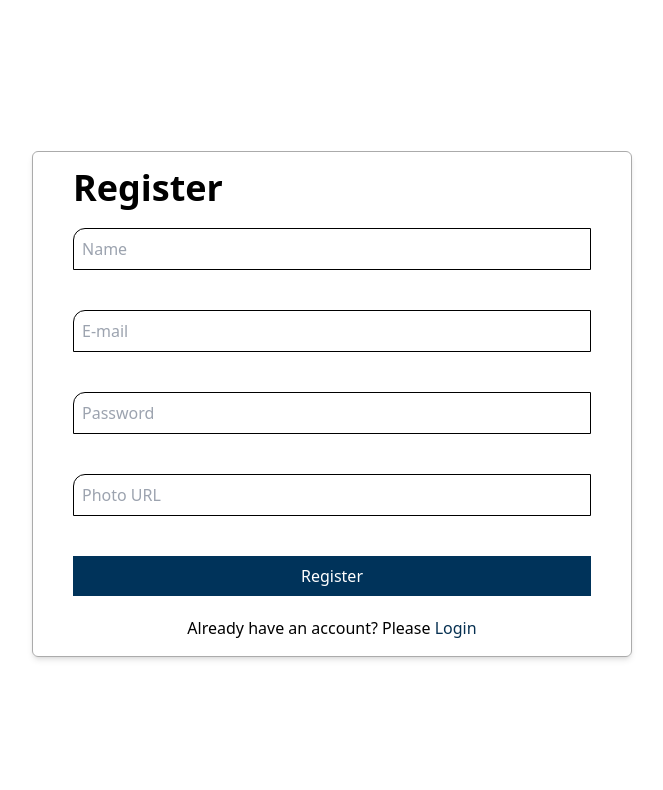
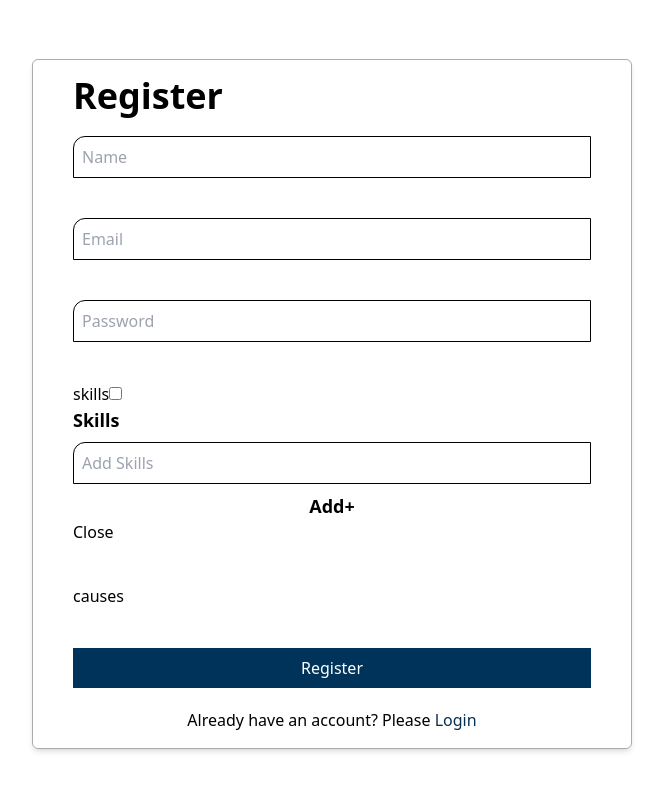
Before and after one commit to mohdbinharun56/hands-on-volunteering-platform, a React (Vite) app in the folder frontend/: page /register in a window 1280 px wide. Shown: the top 790 px of the page, without its empty margins (308-971 px from the left). Built offline with nearby package versions, Linux system fonts and the light colour scheme.

Commit message:
user authentication completed

```diff
--- a/frontend/src/pages/Authentication/Signup.jsx
+++ b/frontend/src/pages/Authentication/Signup.jsx
@@ -3,29 +3,81 @@ import { useForm } from "react-hook-form";
 import { Link } from "react-router-dom";
 
 const Signup = () => {
-    const [error,setError] = useState("");
+    const [error, setError] = useState("");
+    const [skillsError, setSkillsError] = useState("");
+    const [skillsInput, setSkillsInputs] = useState("");
+    const [skills, setSkills] = useState([]);
+    const [causesInput, setCausesInput] = useState("");
+    const [causes, setCauses] = useState([]);
+    const [causesError, setCausesError] = useState("");
 
     const { register, handleSubmit, formState: { errors } } = useForm();
     // register button call method
-    const handleRegister = (data) => {
+    const handleRegister = (data, e) => {
+        e.preventDefault();
         // console.log(data);
-        const { Name, Email, Password, Photo } = data;
+        const { name, email, password } = data;
 
-        if (Password.length < 6) {
+        if (password.length < 6) {
             setError('Password must be at least 6 characters or long');
             return;
         }
-        if (!/[A-Z]/.test(Password)) {
+        if (!/[A-Z]/.test(password)) {
             setError('Password must contain at least one UPPERCASE');
             return;
         }
-        if (!/[a-z]/.test(Password)) {
+        if (!/[a-z]/.test(password)) {
             setError('Password must contain at least one lowercase');
             return;
         }
+        if (skills.length === 0) {
+            setSkillsError("Skills is required");
+            return;
+        }
+        if (causes.length === 0) {
+            setCausesError("Causes is required");
+            return;
+        }
+        e.target.reset();
+        console.log({ "name": name, "Email": email, 'Password': password, skills, causes })
         setError("");
-        console.log({"name":Name, "Email":Email, 'Password': Password,'Photo':Photo})
+        setSkillsError("");
+        setCausesError("")
+        setSkills("");
+        setCauses("");
 
+        const newUser = {
+            name,email,password,skills,causes
+        }
+
+        // register user
+        fetch('http://localhost:5000/users/registers-user',{
+            method: "POST",
+            headers: {'content-type': 'application/json'},
+            body: JSON.stringify(newUser)
+        })
+        .then(res=>res.json())
+        .then(data=>console.log(data))
+        .catch(error=>setError(error.message))
+
+    }
+
+    const handleAddSkills = () => {
+        if (skillsInput !== "") {
+            setSkills([...skills, skillsInput]);
+            setSkillsInputs("");
+            setError("");
+            setSkillsError("");
+        }
+    }
+
+    const handleAddCauses = () => {
+        if (causesInput !== "") {
+            setCauses([...causes, causesInput]);
+            setCausesInput("");
+            setError("");
+            setCausesError("");
+        }
     }
 
     return (
@@ -36,32 +88,109 @@ const Signup = () => {
                     <form className="space-y-10" onSubmit={handleSubmit(handleRegister)}>
                         <input type="text"
                             placeholder="Name"
-                            {...register("Name", { required: true })}
+                            {...register("name", { required: true })}
                             className="w-full text-base font-medium outline-none border border-black p-2 rounded-ss-xl"
                         />
-                        {errors.Name && <span className="text-red-500">This field is required</span>}
+                        {errors.name && <span className="text-red-500">This field is required</span>}
 
                         <input type="email"
-                            placeholder="E-mail"
-                            {...register("Email", { required: true })}
+                            placeholder="Email"
+                            {...register("email", { required: true })}
                             className="w-full text-base font-medium outline-none border border-black p-2 rounded-ss-xl"
                         />
-                        {errors.Email && <span className="text-red-500">This field is required</span>}
+                        {errors.email && <span className="text-red-500">This field is required</span>}
                         <div className="flex items-center">
                             <input type="password"
                                 placeholder="Password"
-                                {...register("Password", { required: true })}
+                                {...register("password", { required: true })}
                                 className="w-full text-base font-medium outline-none border border-black p-2 rounded-ss-xl"
                             />
                             {/* <span onClick={handleToggle} className="relative -left-7">{toggle ? <IoEyeOffSharp className="cursor-pointer" /> : <FaRegEye className="cursor-pointer" />}</span> */}
                         </div>
-                        {errors.Password && <span className="text-red-500">This field is required</span>}
-                        <input type="text"
-                            placeholder="Photo URL"
-                            {...register("Photo", { required: true })}
-                            className="w-full text-base font-medium outline-none border border-black p-2 rounded-ss-xl"
-                        />
-                        {errors.Photo && <span className="text-red-500">This field is required</span>}
+                        {errors.password && <span className="text-red-500">This field is required</span>}
+
+                        <div>
+                            <div>
+                                {/* The button to open modal */}
+                                <label htmlFor="my_modal_7" className="btn">
+                                    skills
+                                </label>
+
+                                {/* Modal implementation */}
+                                <input type="checkbox" id="my_modal_7" className="modal-toggle" />
+                                <div className="modal" role="dialog">
+                                    <div className="modal-box">
+                                        <h3 className="text-lg font-bold">Skills</h3>
+
+                                        <input
+                                            type="text"
+                                            placeholder="Add Skills"
+                                            value={skillsInput}
+                                            onChange={(e) => setSkillsInputs(e.target.value)}
+                                            className="w-full text-base font-medium outline-none border border-black p-2 rounded-ss-xl mt-2"
+                                        />
+                                        <button
+                                            type="button"
+                                            onClick={handleAddSkills}
+                                            className="btn font-bold text-lg mt-2 w-full btn-accent"
+                                        >
+                                            Add+
+                                        </button>
+                                        {
+                                            skills && <div>{skills.map((skill, index) => <p key={index}>{skill}</p>)}</div>
+                                        }
+                                    </div>
+                                    <label className="modal-backdrop" htmlFor="my_modal_7">Close</label>
+                                </div>
+                                {
+                                    skills && <div className="space-y-1 mt-2">{skills.map((skill, index) => <p key={index}>{skill}</p>)}</div>
+                                }
+                            </div>
+                            {
+                                skillsError && <span className="text-red-500">This field is required</span>
+                            }
+                        </div>
+
+                        <div>
+                            {/* Open the modal using document.getElementById('ID').showModal() method */}
+                            <button type="button" className="btn" onClick={() => document.getElementById('my_modal_5').showModal()}>causes</button>
+                            <dialog id="my_modal_5" className="modal modal-bottom sm:modal-middle">
+                                <div className="modal-box">
+                                    <h3 className="font-bold text-lg">Causes</h3>
+                                    <input
+                                        type="text"
+                                        placeholder="education : environmental : healthcare"
+                                        value={causesInput}
+                                        onChange={(e) => setCausesInput(e.target.value)}
+                                        className="w-full text-base font-medium outline-none border border-black p-2 rounded-ss-xl mt-2"
+                                    />
+                                    <button
+                                        type="button"
+                                        onClick={handleAddCauses}
+                                        className="btn font-bold text-lg mt-2 w-full btn-accent"
+                                    >
+                                        Add causes
+                                    </button>
+                                    {
+                                        causes && <div>{causes.map((cause, index) => <p key={index}>{cause}</p>)}</div>
+                                    }
+
+                                    <div className="modal-action">
+                                        <form method="dialog">
+                                            {/* if there is a button in form, it will close the modal */}
+                                            <button className="btn btn-primary">Close</button>
+                                        </form>
+                                    </div>
+                                </div>
+                            </dialog>
+                            {
+                                causes && <div>{causes.map((cause, index) => <p key={index}>{cause}</p>)}</div>
+                            }
+                            {
+                                causesError && <span className="text-red-500">This field is required</span>
+                            }
+                        </div>
+
                         {
                             error && <small className="text-red-500">{error}</small>
                         }
```
Also changed, not shown: 1 other file (tests, documents, lock files or other folders).
